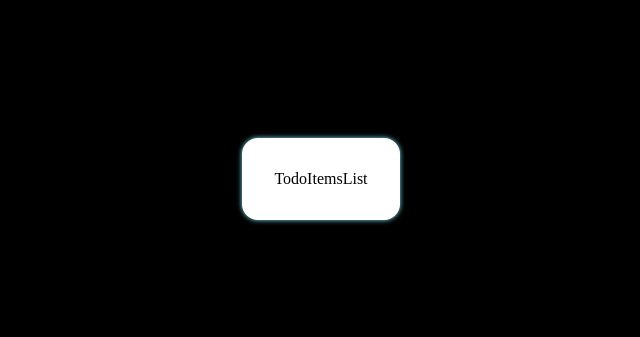
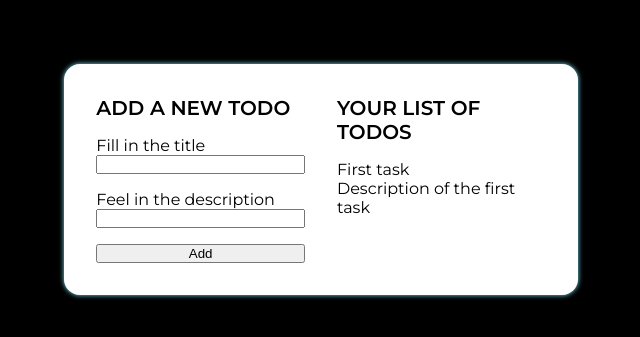
Before and after one commit to oliverpa-dev/todo-app, a React (Create React App) app: page / in a window 1280 px wide. Shown: the part 221-558 px from the top of the page, without its empty margins (319-959 px from the left). Built offline with nearby package versions, Linux system fonts and the light colour scheme.

Commit message:
Add: itemSlice into list and items

```diff
--- a/src/components/List.tsx
+++ b/src/components/List.tsx
@@ -1,5 +1,21 @@
 import React from "react";
+// import { TodoItemsData } from "./types";
+import { storeSelector } from "./app/slice/todoSlice";
+import { useAppSelector } from "./app/hooks";
 
-export const List = () => {
-  return <>List</>;
+export const List: React.FC = () => {
+  const items = useAppSelector(storeSelector);
+  return (
+    <div className="todo-items">
+      <div className="todo-items__heading">Your list of todos</div>
+      {items.map((item) => (
+        <div className="todo-items__copy">
+          <div className="todo-items__copy__title">{item.title}</div>
+          <div className="todo-items__copy__description">
+            {item.description}
+          </div>
+        </div>
+      ))}
+    </div>
+  );
 };
--- a/src/components/TodoItems.tsx
+++ b/src/components/TodoItems.tsx
@@ -1,5 +1,23 @@
 import React from "react";
+import "./todoitems.scss";
+import { addItem } from "./app/slice/todoSlice";
+import { useAppDispatch, useAppSelector } from "./app/hooks";
 
-export const TodoItems = () => {
-  return <>TodoItems</>;
+export const TodoItems: React.FC = () => {
+  const dispatch = useAppDispatch();
+
+  return (
+    <div className="todo-items">
+      <div className="todo-items__heading">Add a new todo</div>
+      <div className="todo-items__copy">
+        <label>Fill in the title</label>
+        <input type="text" />
+      </div>
+      <div className="todo-items__copy">
+        <label>Feel in the description</label>
+        <input type="text" />
+      </div>
+      <button onClick={() => dispatch(addItem())}>Add</button>
+    </div>
+  );
 };
```
